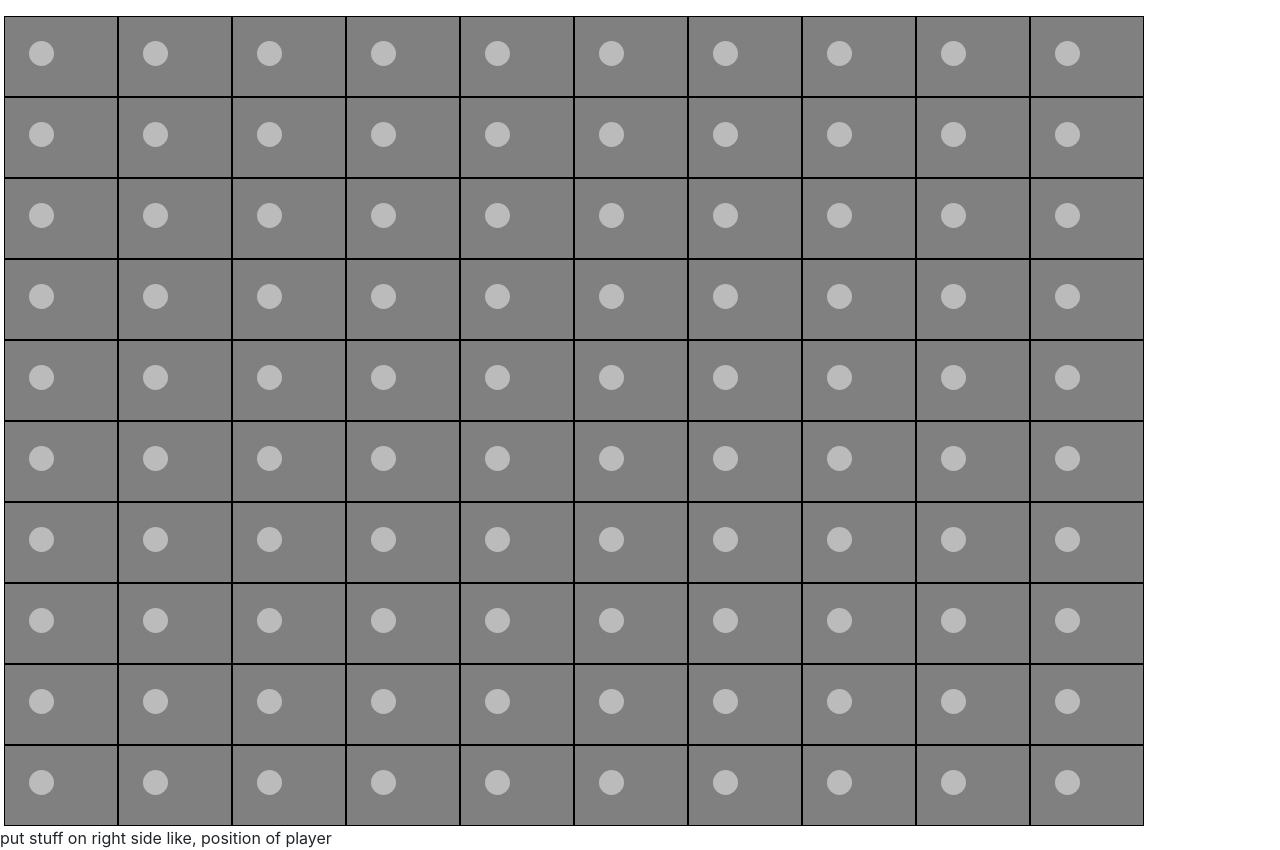
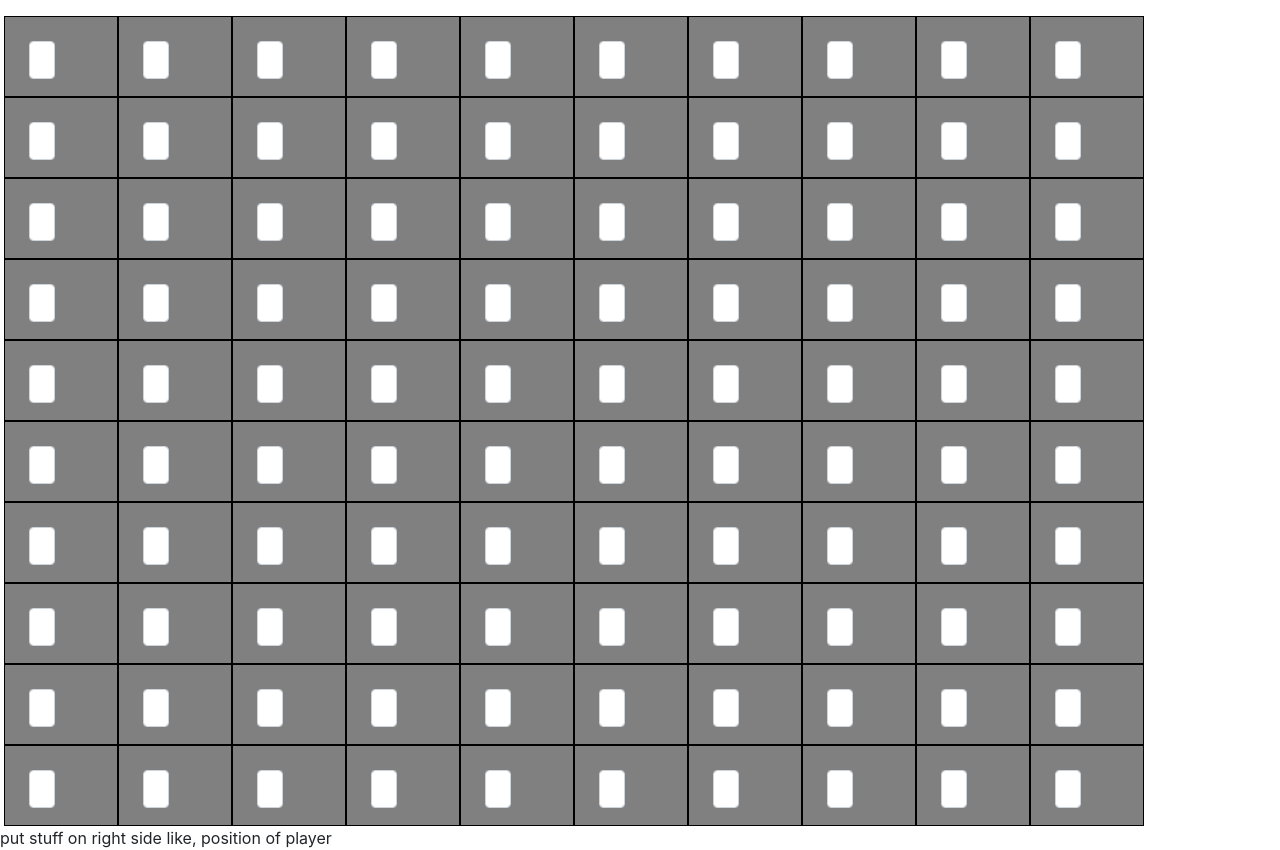
Before and after one commit to brayanMuniz/vue-maze-game, a Vue app: page / in a window 1280 px wide. Built offline with nearby package versions, Linux system fonts and the light colour scheme; no server answers; the database is empty.

Commit message:
added player control

```diff
--- a/src/App.vue
+++ b/src/App.vue
@@ -36,7 +36,7 @@ export default Vue.extend({
       console.log("Current", doc.data());
     });
     this.playableMaze = this.generatePlayableMaze(5, {
-      latitude: 10,
+      latitude: -10,
       longitude: 10
     });
     this.dataReady = true;
@@ -47,7 +47,7 @@ export default Vue.extend({
       let mazeMap: Array<Array<simplePoint>> = [];
       for (let y = 0; y < size.longitude; y++) {
         mazeMap.push([]);
-        for (let x = 0; x < size.latitude; x++) {
+        for (let x = 0; x < Math.abs(size.latitude); x++) {
           let pointValue: string = `${y},${x}`;
           let formatedPoint: simplePoint = {};
           formatedPoint[pointValue] = false;
@@ -56,6 +56,7 @@ export default Vue.extend({
       }
       let endPosition: GeoPoint = this.selectEndOfMaze(mazeMap);
       let startPosition: GeoPoint = this.selectStartOfMaze(mazeMap);
+      console.log(startPosition);
       let completedMaze: maze = {
         mazeMap,
         startPosition,
@@ -82,7 +83,7 @@ export default Vue.extend({
     },
     selectStartOfMaze(maze: Array<Array<simplePoint>>) {
       let startPoint: GeoPoint = {
-        latitude: Math.round(Math.random() * maze[0].length),
+        latitude: -Math.round(Math.random() * maze[0].length),
         longitude: 0
       };
       return startPoint;
@@ -90,7 +91,7 @@ export default Vue.extend({
     selectEndOfMaze(maze: Array<Array<simplePoint>>) {
       // Since it is a rectangle this will work, but if randomly generated shape not work
       let endPoint: GeoPoint = {
-        latitude: Math.round(Math.random() * maze[0].length),
+        latitude: -Math.round(Math.random() * maze[0].length),
         longitude: maze.length - 1
       };
       return endPoint;
--- a/src/components/box.vue
+++ b/src/components/box.vue
@@ -1,14 +1,75 @@
 <template>
-  <div class="dot"></div>
+  <div class="dot" v-if="dataReady">
+    <!-- Todo: make input a ball -->
+    <!-- When the player moves destory the ball and remake and put player mouse cursor back into new ball with id="playerBall" -->
+
+    <input
+      type="text"
+      v-on:keyup.up="moveBall(1,0)"
+      v-on:keyup.down="moveBall(-1,0)"
+      v-on:keyup.left="moveBall(0,-1)"
+      v-on:keyup.right="moveBall(0,1)"
+      class="form-control"
+    />
+  </div>
 </template>
 <script lang="ts">
 import Vue from "vue";
-import { player } from "@/types/playerType";
+import { player, GeoPoint } from "@/types/playerType";
+import { simplePoint } from "../types/mazeType";
+// Import the maze data so we can process in this component if the move is valid
+// Todo: listen to player controls with player
 
 export default Vue.extend({
   name: "box",
   props: {
-    player: Object as () => player
+    player: Object as () => player,
+    startPoint: Object as () => GeoPoint,
+    endPoint: Object as () => GeoPoint,
+    mazeData: Array as () => Array<Array<simplePoint>>
+  },
+  data() {
+    return {
+      dataReady: false,
+      currentPostion: {
+        latitude: 0,
+        longitude: 0
+      }
+    };
+  },
+  mounted() {
+    this.dataReady = true;
+    this.currentPostion = this.startPoint;
+  },
+  methods: {
+    // ? Will the player keep have to clicking on the "ball"
+    // https://stackoverflow.com/questions/210761/how-to-auto-select-an-input-field-and-the-text-in-it-on-page-load#210764
+    moveBall(vertical: number, horizontal: number) {
+      console.log(vertical, horizontal);
+      if (this.isMoveValid(vertical, horizontal, this.mazeData)) {
+        console.log("Move valid");
+      } else {
+        console.log("move NOT valid");
+      }
+      // Todo: check if you are able to move in the direction
+      // Todo: emit back to mother component new position
+    },
+    isMoveValid(
+      vertical: number,
+      horizontal: number,
+      maze: Array<Array<simplePoint>>
+    ): Boolean {
+      let moveValid = false;
+      let oldVPoint = this.currentPostion.latitude;
+      let oldHPoint = this.currentPostion.longitude;
+      let newVPoint = this.currentPostion.latitude + vertical;
+      let newHPoint = this.currentPostion.longitude + horizontal;
+      let newPoint = `${oldVPoint + vertical},${oldHPoint + horizontal}`;
+      console.log(this.mazeData[newHPoint][newVPoint]);
+      console.log(this.currentPostion);
+      return moveValid;
+    }
+    // Todo: if reached gameEnd() emit
   }
 });
 </script>
--- a/src/components/maze.vue
+++ b/src/components/maze.vue
@@ -9,8 +9,13 @@
         v-for="col in maze.mazeMap[0].length"
         :key="col"
       >
-        <!-- Todo: insert player into start postion  -->
-        <box :player="playerData" />
+        <!-- Todo: insert player into start postion, load other players into this position   -->
+        <box
+          :endPoint="maze.endPosition"
+          :startPoint="maze.startPosition"
+          :mazeData="maze.mazeMap"
+          :player="playerData"
+        />
       </div>
     </div>
   </div>
@@ -34,7 +39,7 @@ export default Vue.extend({
       dataReady: false
     };
   },
-  created() {
+  mounted() {
     this.dataReady = true;
   },
   methods: {
```
